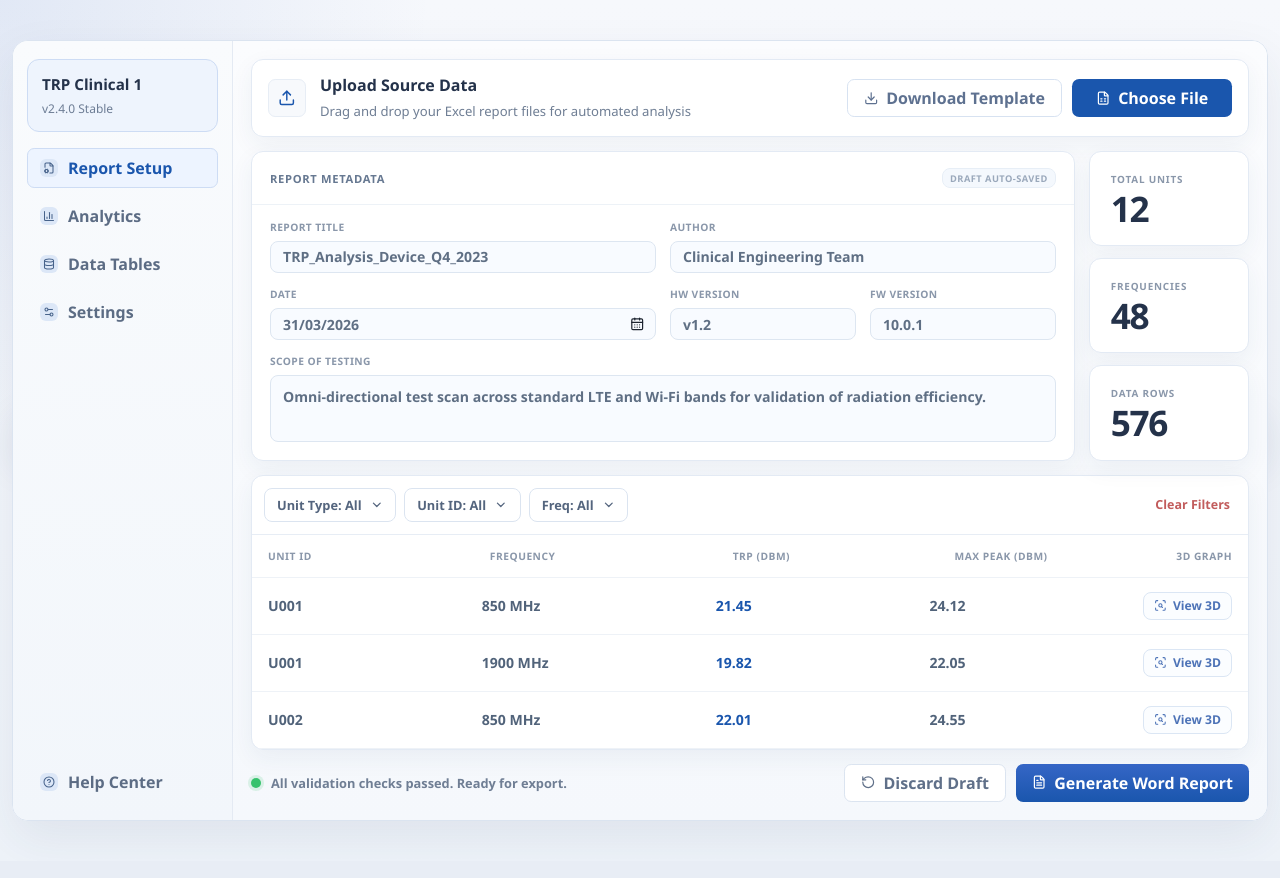
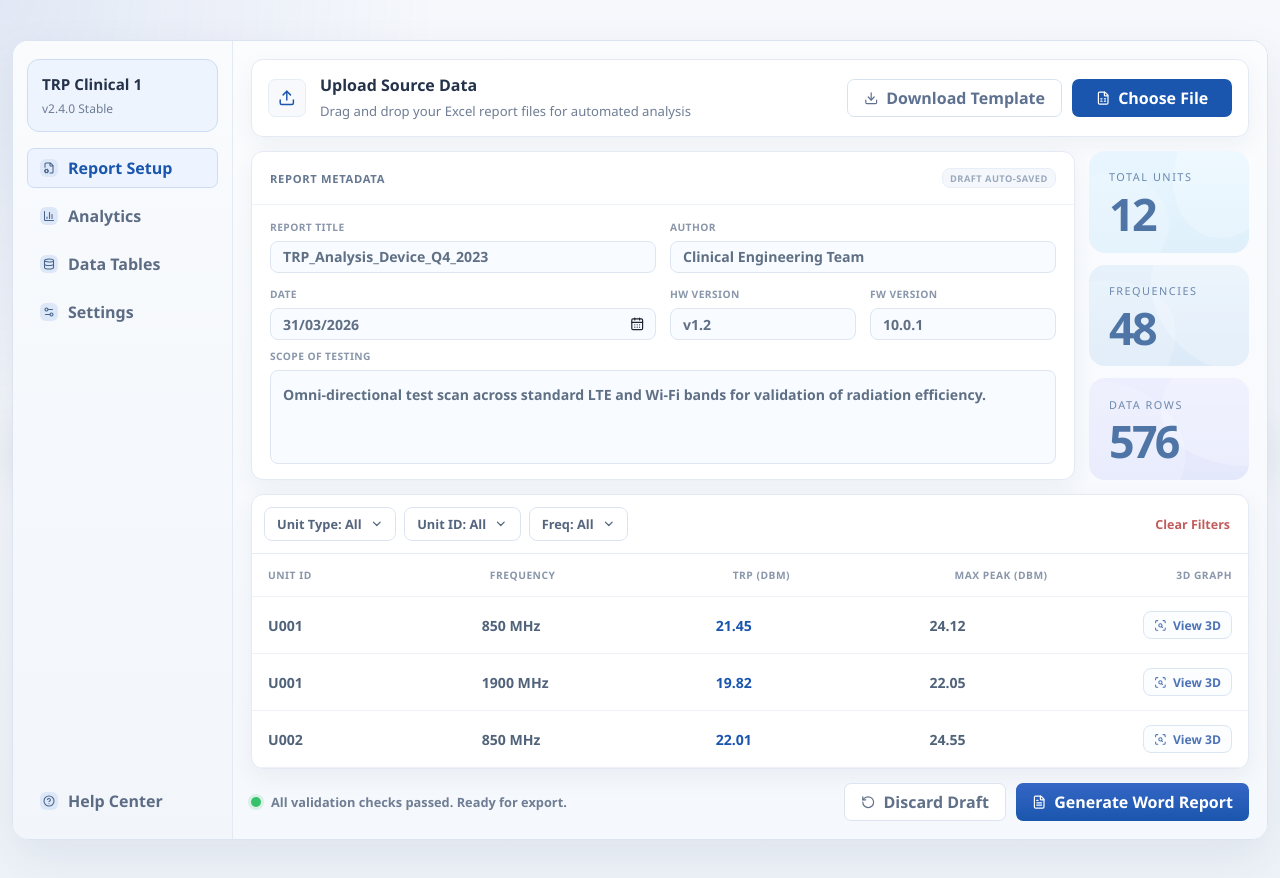
Before and after one commit to YossiAbutbul/ReportGenrator, a React (Vite) app: page / in a window 1280 px wide. Built offline with nearby package versions, Linux system fonts and the light colour scheme.

Commit message:
cahnge style of card and adjust llayout

```diff
--- a/src/App.css
+++ b/src/App.css
@@ -423,7 +423,7 @@
   display: grid;
   grid-template-rows: auto minmax(0, 1fr);
   min-height: 100%;
-  padding: 0.95rem 1.125rem 1.1rem;
+  padding: 0.95rem 1.125rem 0.95rem;
 }
 
 .metadata-grid {
@@ -433,8 +433,9 @@
 }
 
 .metadata-scope-row {
+  display: grid;
   min-height: 0;
-  padding-top: 0.9rem;
+  padding-top: 0.55rem;
 }
 
 .metadata-field {
@@ -457,14 +458,24 @@
   height: 100%;
 }
 
+.metadata-scope-row .metadata-field__label {
+  height: 100%;
+}
+
 .metadata-field__label {
   display: grid;
+  grid-template-rows: auto auto;
   gap: 0.42rem;
+  align-content: start;
   text-transform: uppercase;
   letter-spacing: 0.04em;
   color: var(--color-text-soft);
   font-size: 0.64rem;
   font-weight: 800;
+}
+
+.metadata-scope-row .metadata-field__label {
+  grid-template-rows: auto minmax(0, 1fr);
 }
 
 .metadata-field__value {
@@ -498,8 +509,8 @@
 
 .metadata-field__control--textarea {
   height: 100%;
-  min-height: 100%;
-  padding: 0.7rem var(--space-md) 0.8rem;
+  min-height: 0;
+  padding: 0.9rem var(--space-md) 1.2rem;
   border: var(--border-thin) solid var(--color-input-border);
   border-radius: var(--radius-sm);
   background: var(--color-input-bg);
@@ -557,29 +568,130 @@
   display: grid;
   align-content: center;
   justify-items: start;
-  gap: 0.35rem;
+  gap: 0.6rem;
   min-height: 0;
-  padding: 1rem 0.9rem;
+  padding: 1.15rem 1.25rem;
   text-align: left;
   overflow: hidden;
+  border: 0;
+  background: linear-gradient(
+    180deg,
+    #dbe8f7 0%,
+    var(--color-summary-card-bg) 100%
+  );
+  box-shadow: none;
+  border-radius: 1rem;
+  isolation: isolate;
+}
+
+.summary-card--tone-1 {
+  background: linear-gradient(
+    180deg,
+    var(--color-summary-card-sky-top) 0%,
+    var(--color-summary-card-sky-bottom) 100%
+  );
+}
+
+.summary-card--tone-2 {
+  background: linear-gradient(
+    180deg,
+    var(--color-summary-card-blue-top) 0%,
+    var(--color-summary-card-blue-bottom) 100%
+  );
+}
+
+.summary-card--tone-3 {
+  background: linear-gradient(
+    180deg,
+    var(--color-summary-card-lavender-top) 0%,
+    var(--color-summary-card-lavender-bottom) 100%
+  );
+}
+
+.summary-card__blob {
+  position: absolute;
+  z-index: -1;
+  background: var(--color-summary-card-blob);
+  pointer-events: none;
+}
+
+.summary-card__blob--bottom {
+  background: var(--color-summary-card-blob-soft);
+}
+
+.summary-card--tone-1 .summary-card__blob--top {
+  top: -2.5rem;
+  right: -2.5rem;
+  width: 8rem;
+  height: 8rem;
+  clip-path: ellipse(40% 50% at 50% 50%);
+  border-radius: 63% 37% 54% 46% / 55% 48% 52% 45%;
+  transform: rotate(12deg);
+}
+
+.summary-card--tone-1 .summary-card__blob--bottom {
+  bottom: -2rem;
+  left: -2rem;
+  width: 7rem;
+  height: 7rem;
+  border-radius: 48% 52% 67% 33% / 38% 45% 55% 62%;
+}
+
+.summary-card--tone-2 .summary-card__blob--top {
+  top: -3rem;
+  right: -3rem;
+  width: 9rem;
+  height: 9rem;
+  border-radius: 73% 27% 46% 54% / 59% 71% 29% 41%;
+  transform: rotate(45deg);
+}
+
+.summary-card--tone-2 .summary-card__blob--bottom {
+  bottom: -2.5rem;
+  left: -2.5rem;
+  width: 8rem;
+  height: 8rem;
+  border-radius: 38% 62% 63% 37% / 41% 44% 56% 59%;
+  transform: rotate(-12deg);
+}
+
+.summary-card--tone-3 .summary-card__blob--top {
+  top: -2rem;
+  right: -2rem;
+  width: 7.5rem;
+  height: 7.5rem;
+  border-radius: 64% 36% 27% 73% / 55% 58% 42% 45%;
+}
+
+.summary-card--tone-3 .summary-card__blob--bottom {
+  bottom: -3rem;
+  left: -3rem;
+  width: 9rem;
+  height: 9rem;
+  border-radius: 41% 59% 42% 58% / 64% 47% 53% 36%;
+  transform: rotate(12deg);
 }
 
 .summary-card__label {
   text-transform: uppercase;
-  letter-spacing: 0.08em;
-  color: var(--color-text-soft);
-  font-size: 0.62rem;
-  font-weight: 800;
-  padding-left: 0.4rem;
+  letter-spacing: 0.14em;
+  color: var(--color-summary-card-label);
+  font-size: 0.68rem;
+  font-weight: 500;
+  padding-left: 0;
+  position: relative;
+  z-index: 1;
 }
 
 .summary-card__value {
-  padding-left: 0.4rem;
-  font-size: 2.2rem;
-  line-height: 0.95;
-  color: var(--color-text);
+  padding-left: 0;
+  font-size: 2.8rem;
+  line-height: 0.9;
+  color: var(--color-summary-card-value);
   font-weight: 800;
-  letter-spacing: -0.04em;
+  letter-spacing: -0.06em;
+  position: relative;
+  z-index: 1;
 }
 
 .table-card {
--- a/src/pages/TrpDashboardPage.tsx
+++ b/src/pages/TrpDashboardPage.tsx
@@ -23,9 +23,12 @@ import type {
 function SummaryCard({
   label,
   value,
-}: SummaryCardData): ReactElement {
+  toneClassName,
+}: SummaryCardData & { toneClassName: string }): ReactElement {
   return (
-    <article className="summary-card">
+    <article className={`summary-card ${toneClassName}`}>
+      <span className="summary-card__blob summary-card__blob--top" aria-hidden="true" />
+      <span className="summary-card__blob summary-card__blob--bottom" aria-hidden="true" />
       <span className="summary-card__label">{label}</span>
       <strong className="summary-card__value">{value}</strong>
     </article>
@@ -67,8 +70,12 @@ export function TrpDashboardPage(): ReactElement {
         />
 
         <div className="summary-column">
-          {summaryCards.map((card) => (
-            <SummaryCard key={card.label} {...card} />
+          {summaryCards.map((card, index) => (
+            <SummaryCard
+              key={card.label}
+              {...card}
+              toneClassName={`summary-card--tone-${index + 1}`}
+            />
           ))}
         </div>
       </div>
--- a/src/theme/tokens.css
+++ b/src/theme/tokens.css
@@ -2,6 +2,17 @@
   --color-page-bg: #e8edf5;
   --color-shell-bg: rgba(255, 255, 255, 0.94);
   --color-panel-bg: #ffffff;
+  --color-panel-tint: #fbfcff;
+  --color-summary-card-blob: rgba(255, 255, 255, 0.22);
+  --color-summary-card-blob-soft: rgba(255, 255, 255, 0.16);
+  --color-summary-card-label: #6b88ad;
+  --color-summary-card-value: #4e75a6;
+  --color-summary-card-blue-top: #e7f1fb;
+  --color-summary-card-blue-bottom: #dceaf8;
+  --color-summary-card-lavender-top: #edeefe;
+  --color-summary-card-lavender-bottom: #e4e8fb;
+  --color-summary-card-sky-top: #e9f6ff;
+  --color-summary-card-sky-bottom: #dff0fb;
   --color-panel-muted: #f9fbfd;
   --color-panel-soft: #eef4fd;
   --color-panel-accent: #edf4ff;
```
